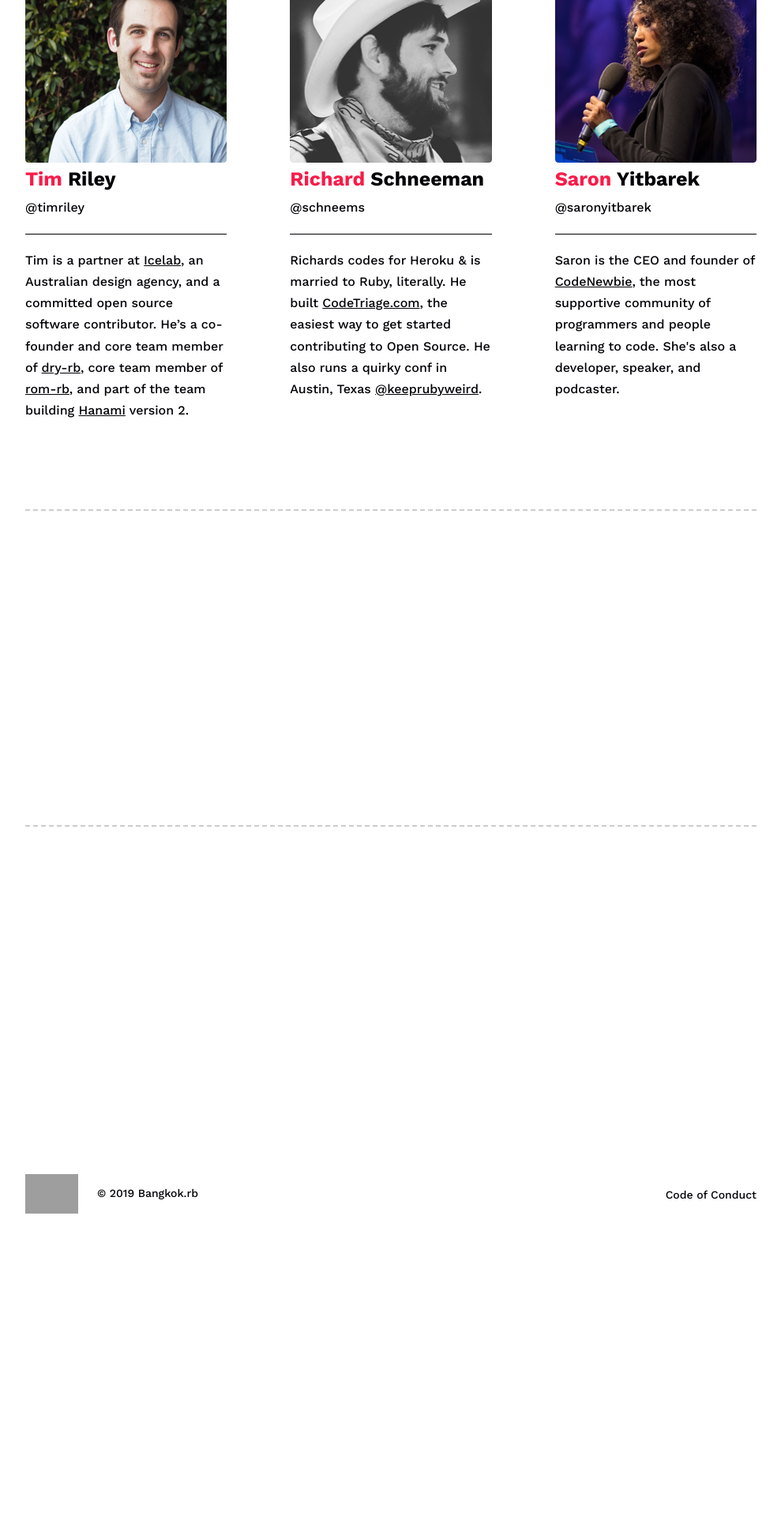
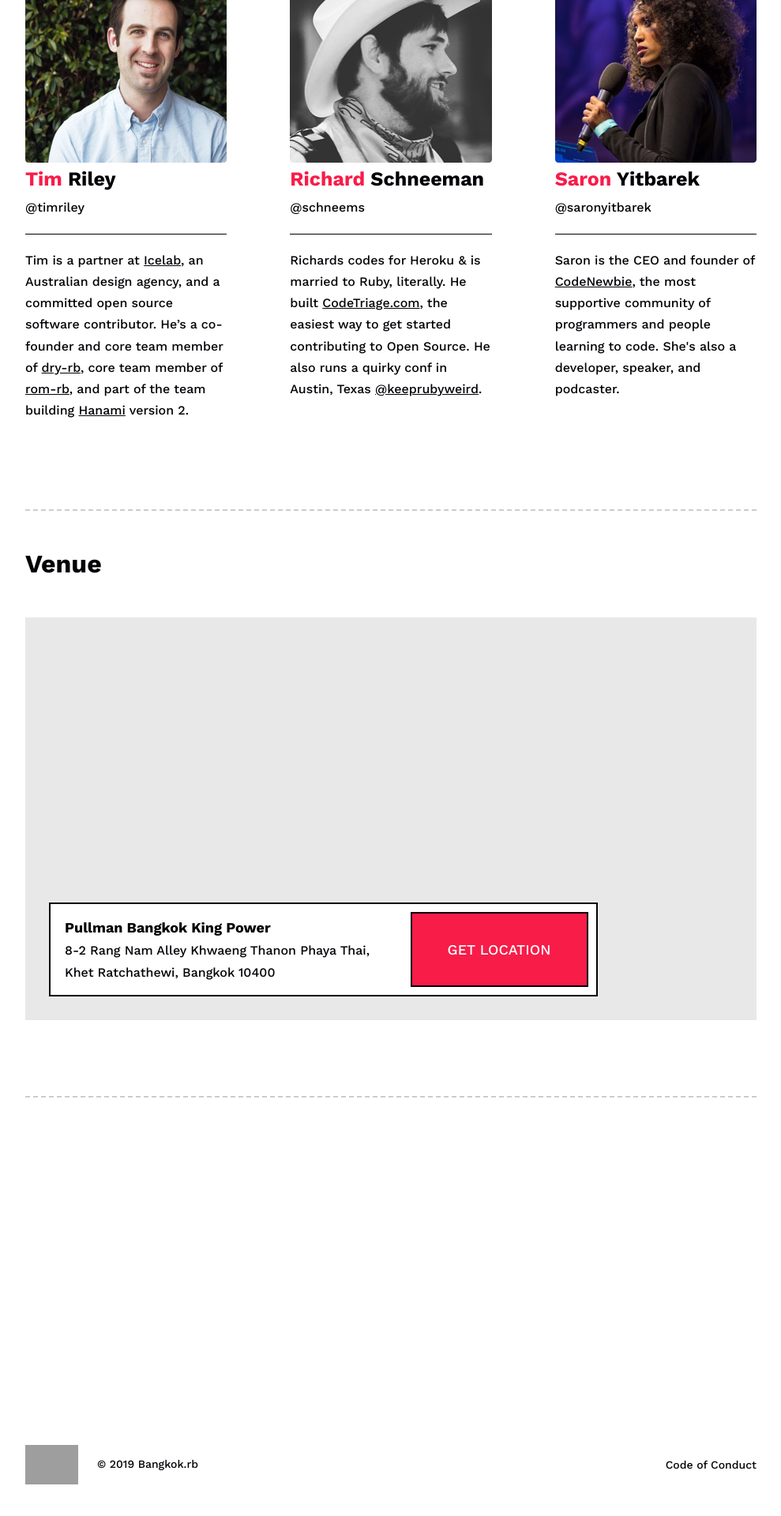
Before and after one commit to bangkokrb/rubyconfth, a Jekyll site: the page built from index.md, in a window 1280 px wide. Shown: the part 762-2682 px from the top of the page at 79% size, without its empty margins (237-1226 px from the left). Built offline with Jekyll 4.4.1, drawn with Linux system fonts in a browser that asks for light colours; before the commit the page ends 2339 px from its top, so only the background shows below that; grey boxes are pictures that could not be loaded.

Commit message:
Feature/venue (#39)
* Implement the venue address component using the address microformat

* Implement the venue map using a static Google Map

```diff
--- /dev/null
+++ b/_includes/map-venue.html
@@ -0,0 +1,19 @@
+{% capture content %}
+<div class="map-venue">
+  <div class="map map-venue__map" data-geolocation="13.75893,100.5352453" data-marker="Pullman Bangkok King Power">
+    {% comment %}load map for each locations{% endcomment %}
+  </div>
+  <div class="map-venue__direction">
+    <address class="map-venue__address">
+      <a href="https://www.pullmanbangkokkingpower.com/" class="map-venue__name url fn org" >Pullman Bangkok King Power</a>
+      <span class="street-address">8-2 Rang Nam Alley</span>
+      <span class="extended-address">Khwaeng Thanon Phaya Thai, Khet Ratchathewi,</span>
+      <span class="locality">Bangkok</span>
+      <span class="postal-code">10400</span>
+    </address>
+    <a href="https://goo.gl/maps/vnLpSxt1zzw" target="_blank" class="map-venue__btn btn btn--primary btn--lg">Get Location</a>
+  </div>
+</div>
+{% endcapture %}
+{% comment %} Workaround to prevent Markdown to interpret the content as a code snippet {% endcomment %}
+{{ content | replace: '    ', ''}}
--- a/_js/initializers/index.js
+++ b/_js/initializers/index.js
@@ -1,2 +1,3 @@
 // Components
+import './map';
 import './navigation';
--- /dev/null
+++ b/_js/initializers/map.js
@@ -0,0 +1,6 @@
+import Map, { DEFAULT_SELECTOR } from '../components/Map/';
+
+document.querySelectorAll(DEFAULT_SELECTOR).forEach(mapElement => {
+  const map = new Map(mapElement);
+  map.render();
+});
--- a/_sass/_variables.scss
+++ b/_sass/_variables.scss
@@ -59,3 +59,6 @@ $body-color: $base-font-color;
 
 $btn-border-radius: 0;
 $btn-border-radius-lg: 0;
+
+$btn-padding-y-lg: 2rem;
+$btn-font-size-lg: map-get($font-sizes, 'lg')
--- a/_sass/components/_btn.scss
+++ b/_sass/components/_btn.scss
@@ -1,6 +1,18 @@
 .btn {
   &--primary {
     @extend .btn-primary;
+
+    text-transform: uppercase;
+
+    &,
+    &:hover,
+    &:active,
+    &:focus,
+    &:not(:disabled):not(.disabled):active,
+    &:not(:disabled):not(.disabled):active:focus {
+      border: 2px solid map-get($color-gray, 'primary');
+      box-shadow: none;
+    }
   }
 
   &--secondary {
--- /dev/null
+++ b/_sass/components/_map-venue.scss
@@ -0,0 +1,80 @@
+.map-venue {
+  position: relative;
+
+  margin-top: 2rem;
+  margin-bottom: 2rem;
+
+  @include media-breakpoint-up('lg') {
+    margin-top: 3rem;
+    margin-bottom: 3rem;
+  }
+}
+
+.map-venue__map {
+  height: 300px;
+
+  margin-bottom: 1rem;
+
+  background-size: 200%;
+
+  @include media-breakpoint-up('md') {
+    background-size: cover;
+  }
+
+  @include media-breakpoint-up('lg') {
+    height: 510px;
+
+    margin-bottom: 0;
+  }
+}
+
+.map-venue__direction {
+  display: flex;
+  flex-direction: column;
+
+  padding: 10px;
+
+  background: $white;
+  border: 2px solid map-get($color-gray, 'primary');
+
+  @include media-breakpoint-up('lg') {
+    flex-direction: row;
+    justify-content: space-between;
+    align-items: center;
+
+    position: absolute;
+    left: 30px;
+    bottom: 30px;
+    z-index: map-get($zIndex, 'high');
+
+    width: 75%;
+  }
+
+  p {
+    margin: 0;
+  }
+
+  .map-venue__address {
+    margin: 0 0 1rem;
+
+    @include media-breakpoint-up('lg') {
+      margin-bottom: 0;
+      padding: 0 1rem 0 0.5rem;
+    }
+  }
+
+  .map-venue__name {
+    @extend .link--secondary;
+
+    display: block;
+    font-size: map-get($font-sizes, 'lg');
+    font-weight: bold;
+  }
+
+  .map-venue__btn {
+    width: 100%;
+    @include media-breakpoint-up('lg') {
+      width: rem(225px);
+    }
+  }
+}
--- /dev/null
+++ b/_sass/components/_map.scss
@@ -0,0 +1,11 @@
+.map {
+  background-position: center;
+  background-repeat: no-repeat;
+  background-size: cover;
+
+  // Apply the primary colours of maps for a blend-in effect
+  background-color: #e8e8e8;
+
+  // Static maps redirects the search result page on Google map
+  cursor: pointer;
+}
--- a/assets/stylesheets/application.scss
+++ b/assets/stylesheets/application.scss
@@ -33,5 +33,7 @@
 @import 'components/list-keynote-speaker';
 @import 'components/logo';
 @import 'components/list-social-platform';
+@import 'components/map';
+@import 'components/map-venue';
 
 @import 'screens/home';
--- a/config/webpack/config.dev.js
+++ b/config/webpack/config.dev.js
@@ -8,7 +8,8 @@ const VueLoaderPlugin = require('vue-loader/lib/plugin');
 const GLOBALS = {
   'process.env': {
     'NODE_ENV': JSON.stringify('development'),
-    'BUILD_ENV': JSON.stringify(process.env.BUILD_ENV)
+    'BUILD_ENV': JSON.stringify(process.env.BUILD_ENV),
+    'GOOGLE_MAP_API_KEY': JSON.stringify(process.env.GOOGLE_MAP_API_KEY)
   }
 };
 
--- a/config/webpack/config.prod.js
+++ b/config/webpack/config.prod.js
@@ -8,7 +8,8 @@ const VueLoaderPlugin = require('vue-loader/lib/plugin');
 const GLOBALS = {
   'process.env': {
     'NODE_ENV': JSON.stringify('production'),
-    'BUILD_ENV': JSON.stringify(process.env.BUILD_ENV)
+    'BUILD_ENV': JSON.stringify(process.env.BUILD_ENV),
+    'GOOGLE_MAP_API_KEY': JSON.stringify(process.env.GOOGLE_MAP_API_KEY),
   }
 };
 
--- a/index.md
+++ b/index.md
@@ -19,6 +19,8 @@ permalink: /
 </section>
 
 <section id="venue" class="home-venue">
+<h2>Venue</h2>
+{% include map-venue.html %}
 </section>
 
 <section id="sponsors" class="home-sponsor">
```
Also changed, not shown: _js/components/Map/index.js (added, +147 -0 lines), 2 other files.
